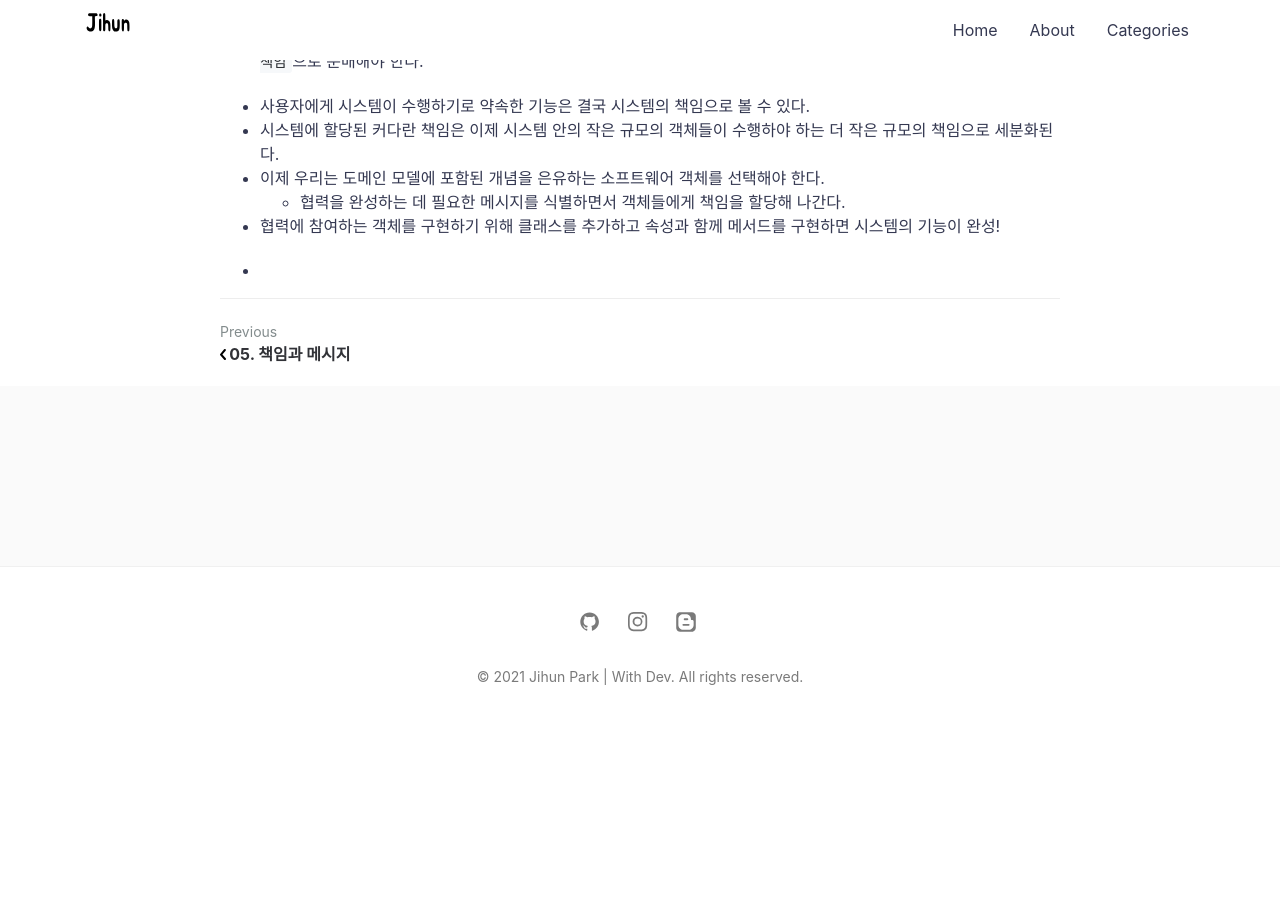
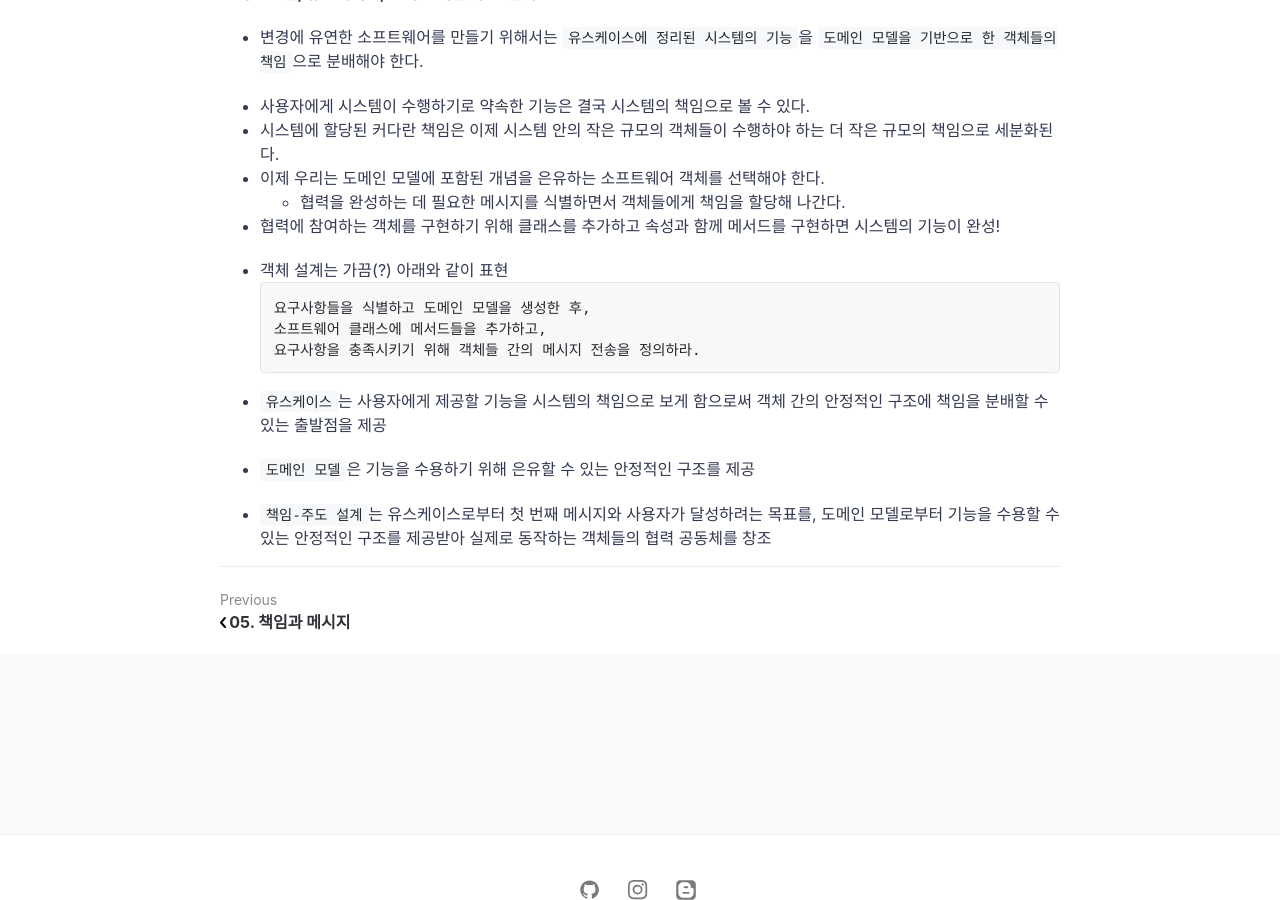
Before and after one commit to jihunparkme/jihunparkme.github.io, a Jekyll site: the page built from _posts/2021-02-09-TheEOO-객체-지도.md, in a window 1280 px wide and 900 px high, scrolled down 3053 px. Built offline with Jekyll 4.4.1, drawn with Linux system fonts in a browser that asks for light colours; comment, search, counter and statistics services are not loaded; before the commit the page ends 3785 px from its top, so only the background shows below that.

Commit message:
add contents

````diff
--- a/_posts/2021-02-09-TheEOO-객체-지도.md
+++ b/_posts/2021-02-09-TheEOO-객체-지도.md
@@ -116,4 +116,15 @@
   - 협력을 완성하는 데 필요한 메시지를 식별하면서 객체들에게 책임을 할당해 나간다.
 - 협력에 참여하는 객체를 구현하기 위해 클래스를 추가하고 속성과 함께 메서드를 구현하면 시스템의 기능이 완성!
 
--
+- 객체 설계는 가끔(?) 아래와 같이 표현
+```
+요구사항들을 식별하고 도메인 모델을 생성한 후,
+소프트웨어 클래스에 메서드들을 추가하고,
+요구사항을 충족시키기 위해 객체들 간의 메시지 전송을 정의하라.
+```
+
+- `유스케이스`는 사용자에게 제공할 기능을 시스템의 책임으로 보게 함으로써 객체 간의 안정적인 구조에 책임을 분배할 수 있는 출발점을 제공
+
+- `도메인 모델`은 기능을 수용하기 위해 은유할 수 있는 안정적인 구조를 제공
+
+- `책임-주도 설계`는 유스케이스로부터 첫 번째 메시지와 사용자가 달성하려는 목표를, 도메인 모델로부터 기능을 수용할 수 있는 안정적인 구조를 제공받아 실제로 동작하는 객체들의 협력 공동체를 창조
````
